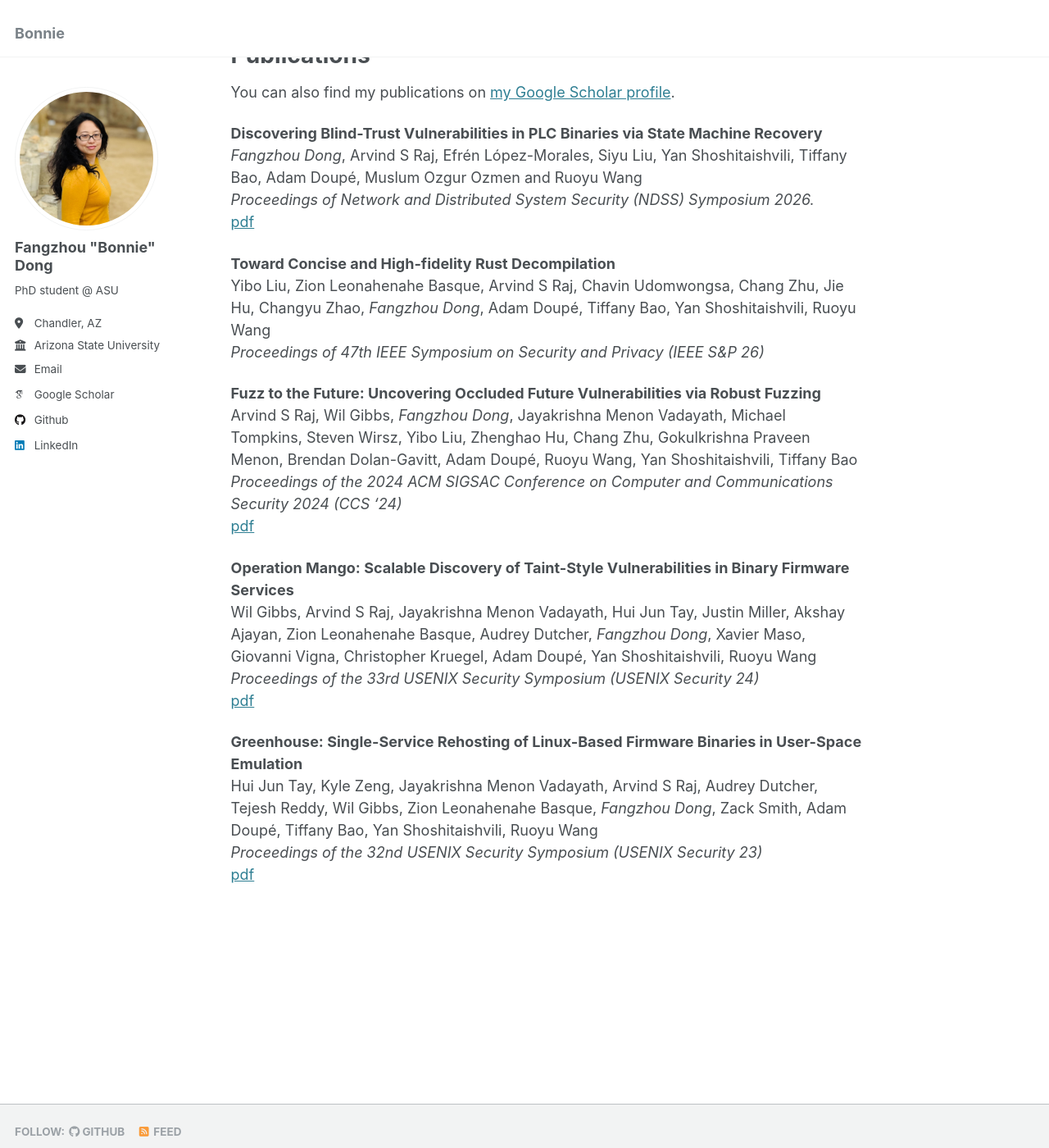
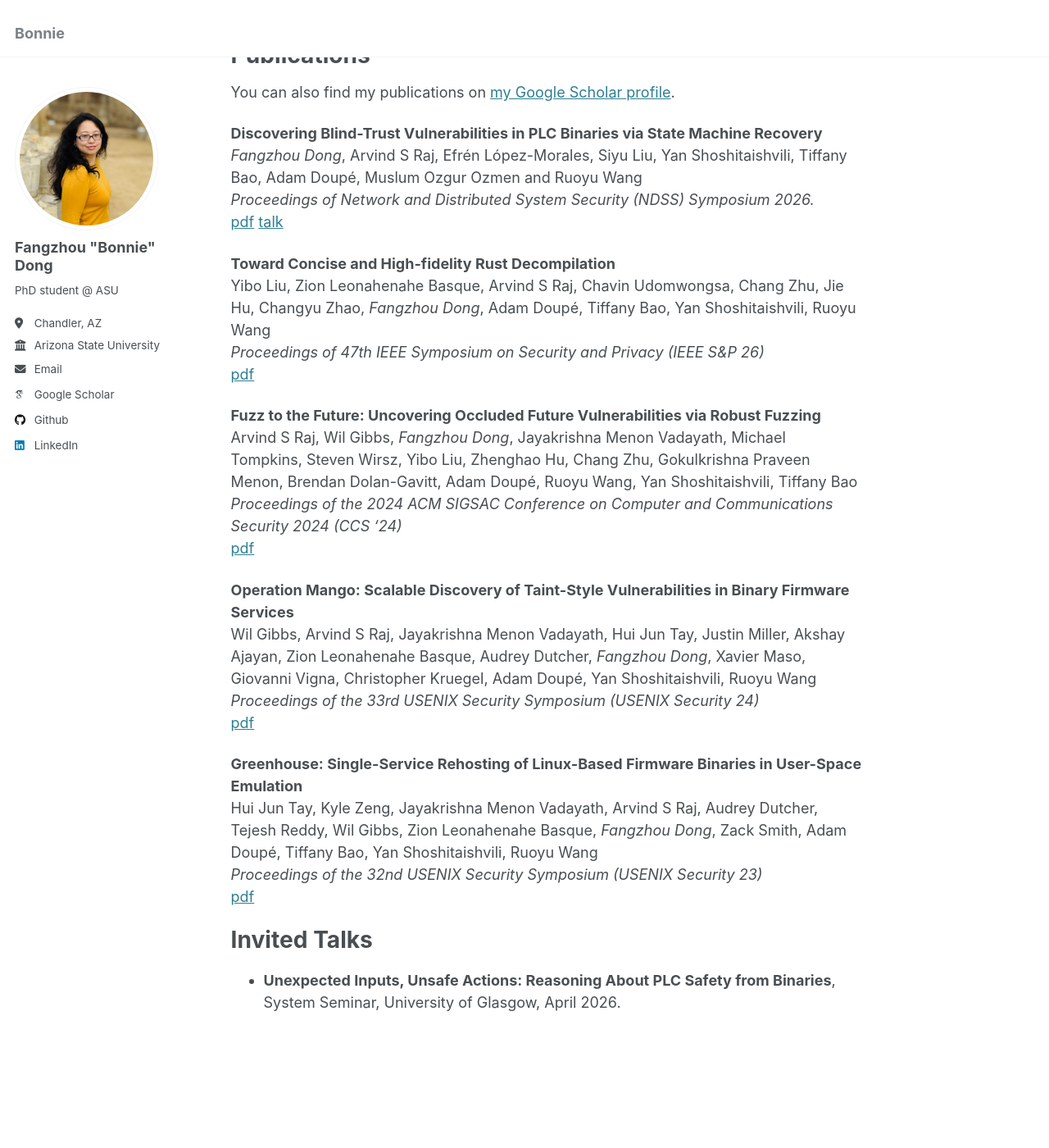
Before and after one commit to Bonnie1256/Bonnie1256.github.io, a Jekyll site: the page built from _pages/about.md, in a window 1280 px wide and 1400 px high, scrolled down 462 px. Shown: the whole window at 82% size. Built offline with Jekyll 4.4.1, drawn with Linux system fonts in a browser that asks for light colours; some web fonts are replaced.

Commit message:
add talk

```diff
--- a/_pages/about.md
+++ b/_pages/about.md
@@ -26,13 +26,13 @@ You can also find my publications on [my Google Scholar profile](https://scholar
 **Discovering Blind-Trust Vulnerabilities in PLC Binaries via State Machine Recovery**
 *Fangzhou Dong*, Arvind S Raj, Efrén López-Morales, Siyu Liu, Yan Shoshitaishvili, Tiffany Bao, Adam Doupé, Muslum Ozgur Ozmen and Ruoyu Wang
 *Proceedings of Network and Distributed System Security (NDSS) Symposium 2026.*
-[pdf](/files/taveren.pdf)
+[pdf](/files/taveren.pdf)  [talk](https://youtu.be/u4GdgdjKYgM?si=uwRkHWzYxoIjMPhP)
 
 **Toward Concise and High-fidelity Rust Decompilation**
 Yibo Liu, Zion Leonahenahe Basque, Arvind S Raj, Chavin Udomwongsa, Chang Zhu, Jie Hu, Changyu Zhao, *Fangzhou Dong*, Adam Doupé, Tiffany Bao, Yan Shoshitaishvili, Ruoyu Wang
 *Proceedings of 47th IEEE Symposium on
 Security and Privacy (IEEE S&P 26)*
-
+[pdf](/files/oxidizer.pdf)
 
 **Fuzz to the Future: Uncovering Occluded Future Vulnerabilities via Robust Fuzzing**
 Arvind S Raj, Wil Gibbs, *Fangzhou Dong*, Jayakrishna Menon Vadayath, Michael Tompkins, Steven Wirsz, Yibo Liu, Zhenghao Hu, Chang Zhu, Gokulkrishna Praveen Menon, Brendan Dolan-Gavitt, Adam Doupé, Ruoyu Wang, Yan Shoshitaishvili, Tiffany Bao
@@ -48,3 +48,8 @@ Wil Gibbs, Arvind S Raj, Jayakrishna Menon Vadayath, Hui Jun Tay, Justin Miller,
 Hui Jun Tay, Kyle Zeng, Jayakrishna Menon Vadayath, Arvind S Raj, Audrey Dutcher, Tejesh Reddy, Wil Gibbs, Zion Leonahenahe Basque, *Fangzhou Dong*, Zack Smith, Adam Doupé, Tiffany Bao, Yan Shoshitaishvili, Ruoyu Wang
 *Proceedings of the 32nd USENIX Security Symposium (USENIX Security 23)*
 [pdf](/files/greenhouse-tay.pdf)
+
+
+Invited Talks
+======
+* **Unexpected Inputs, Unsafe Actions: Reasoning About PLC Safety from Binaries**, System Seminar, University of Glasgow, April 2026.
```
